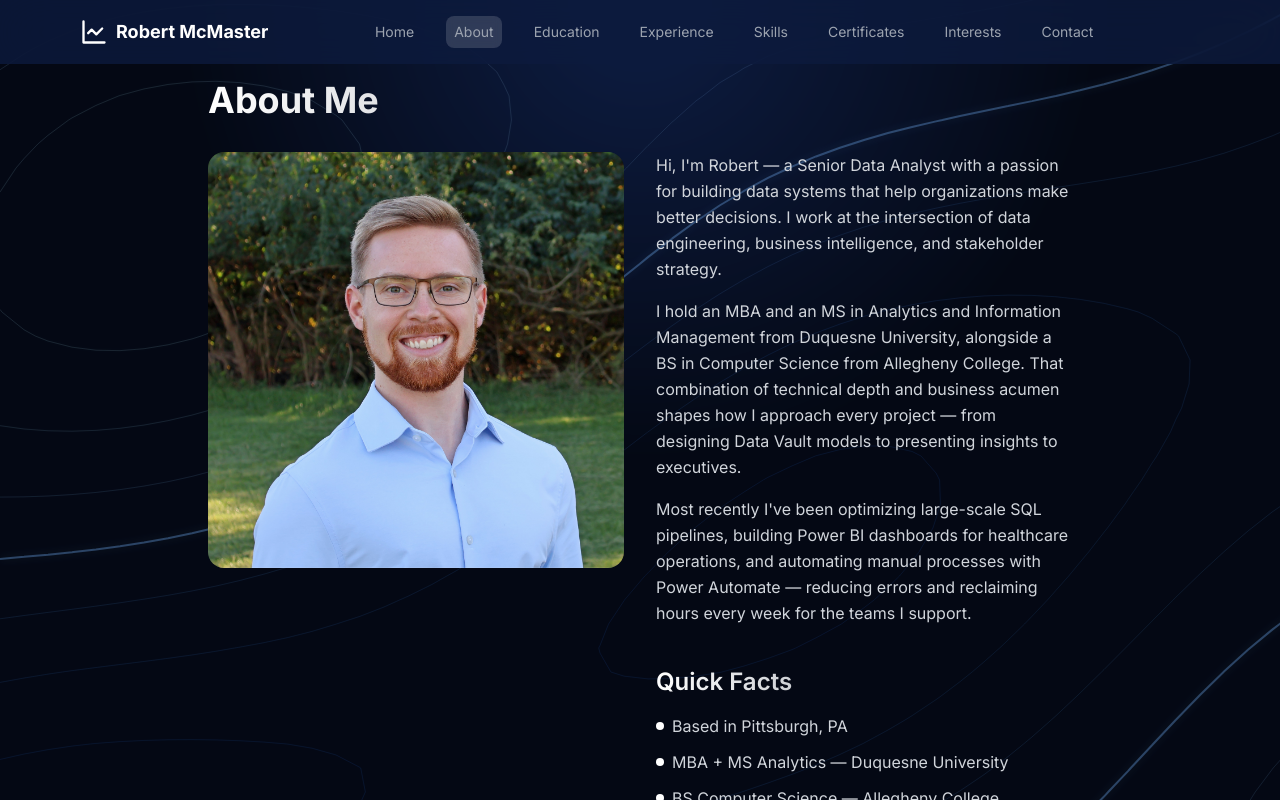
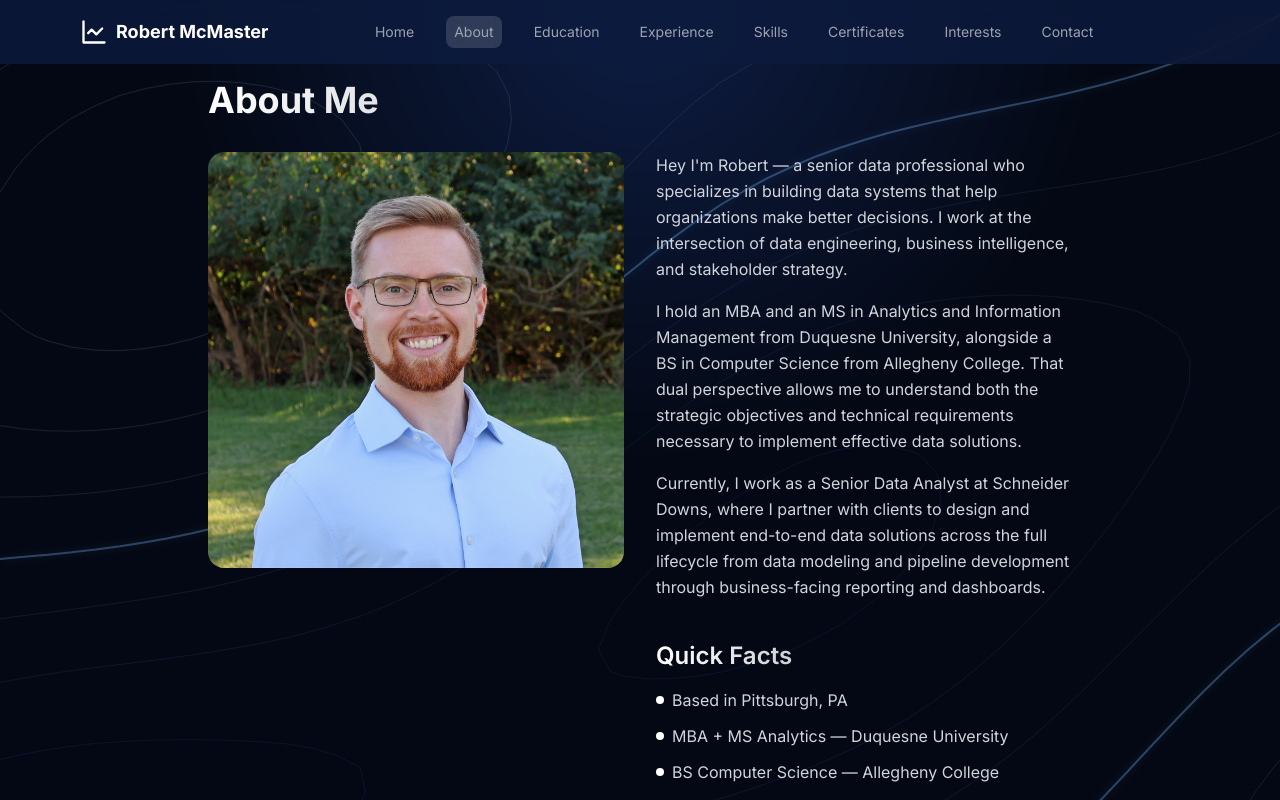
Before and after one commit to RobertMcMaster/RobertMcMaster.github.io, a React (Vite) app: page /#/about in a window 1280 px wide. Shown: the top 800 px of the page. Built offline with nearby package versions, Linux system fonts and the light colour scheme.

Commit message:
updated text on various pages

```diff
--- a/src/pages/About.jsx
+++ b/src/pages/About.jsx
@@ -55,7 +55,7 @@ const About = () => {
         <ScrollAnimation className="space-y-6">
           <div className="space-y-4">
             <p className="text-gray-300 leading-relaxed">
-              Hi, I'm Robert — a Senior Data Analyst with a passion for building
+              Hey I'm Robert — a senior data professional who specializes in building
               data systems that help organizations make better decisions. I work
               at the intersection of data engineering, business intelligence, and
               stakeholder strategy.
@@ -63,15 +63,15 @@ const About = () => {
             <p className="text-gray-300 leading-relaxed">
               I hold an MBA and an MS in Analytics and Information Management
               from Duquesne University, alongside a BS in Computer Science from
-              Allegheny College. That combination of technical depth and business
-              acumen shapes how I approach every project — from designing Data
-              Vault models to presenting insights to executives.
+              Allegheny College. That dual perspective allows me to understand
+              both the strategic objectives and technical requirements
+              necessary to implement effective data solutions.
             </p>
             <p className="text-gray-300 leading-relaxed">
-              Most recently I've been optimizing large-scale SQL pipelines,
-              building Power BI dashboards for healthcare operations, and
-              automating manual processes with Power Automate — reducing errors
-              and reclaiming hours every week for the teams I support.
+              Currently, I work as a Senior Data Analyst at Schneider Downs,
+              where I partner with clients to design and implement end-to-end data solutions
+              across the full lifecycle from data modeling and pipeline development through
+              business-facing reporting and dashboards.
             </p>
           </div>
 
--- a/src/pages/Education.jsx
+++ b/src/pages/Education.jsx
@@ -16,7 +16,7 @@ const educationData = [
       "Leadership & Organizational Behavior",
     ],
     description:
-      "Developed business acumen to complement my technical analytics background, focusing on translating data insights into organizational strategy and executive communication.",
+      "Developed the business acumen to translate data insights into organizational strategy, financial decision-making, and executive communication.",
   },
   {
     school: "Duquesne University",
@@ -28,12 +28,11 @@ const educationData = [
     highlights: [
       "Data Mining",
       "Predictive Analytics",
-      "Information Systems",
       "Database Management",
       "Business Intelligence",
     ],
     description:
-      "Built a rigorous foundation in data analysis, machine learning, and enterprise information systems, directly informing my approach to real-world analytics engineering.",
+      "Built a rigorous foundation in data analysis, predictive modeling, and enterprise information systems that directly informs my approach to analytics engineering.",
   },
   {
     school: "Allegheny College",
@@ -45,12 +44,10 @@ const educationData = [
     highlights: [
       "Data Structures & Algorithms",
       "Software Development",
-      "Databases",
       "Operating Systems",
-      "Networking",
     ],
     description:
-      "Established a strong computer science foundation that underpins my technical work in SQL optimization, data architecture, and automated pipeline development.",
+      "Established the technical foundation that underpins my career, developing core proficiency in SQL and Python alongside fundamental software development principles and computer science theory.",
   },
 ];
 
--- a/src/pages/Skills.jsx
+++ b/src/pages/Skills.jsx
@@ -20,7 +20,8 @@ const skills = [
       { name: "Snowflake", icon: <Cloud className="w-4 h-4" /> },
       { name: "SQL Server", icon: <Database className="w-4 h-4" /> },
       { name: "Oracle", icon: <Database className="w-4 h-4" /> },
-      { name: "Data Vault", icon: <GitBranch className="w-4 h-4" /> },
+      /*{ name: "Data Vault", icon: <GitBranch className="w-4 h-4" /> }, */
+      { name: "Normalization", icon: <Database className="w-4 h-4" /> },
       { name: "Star Schema", icon: <GitBranch className="w-4 h-4" /> },
     ],
   },
@@ -56,7 +57,7 @@ const skills = [
       { name: "ETL Pipelines", icon: <Zap className="w-4 h-4" /> },
     ],
   },
-  {
+  /*{
     category: "Data Modeling",
     icon: <GitBranch className="w-6 h-6" />,
     items: [
@@ -65,7 +66,7 @@ const skills = [
       { name: "Normalization", icon: <Database className="w-4 h-4" /> },
       { name: "ERD Design", icon: <GitBranch className="w-4 h-4" /> },
     ],
-  },
+  }, */
   {
     category: "Methodologies",
     icon: <Users className="w-6 h-6" />,
```
